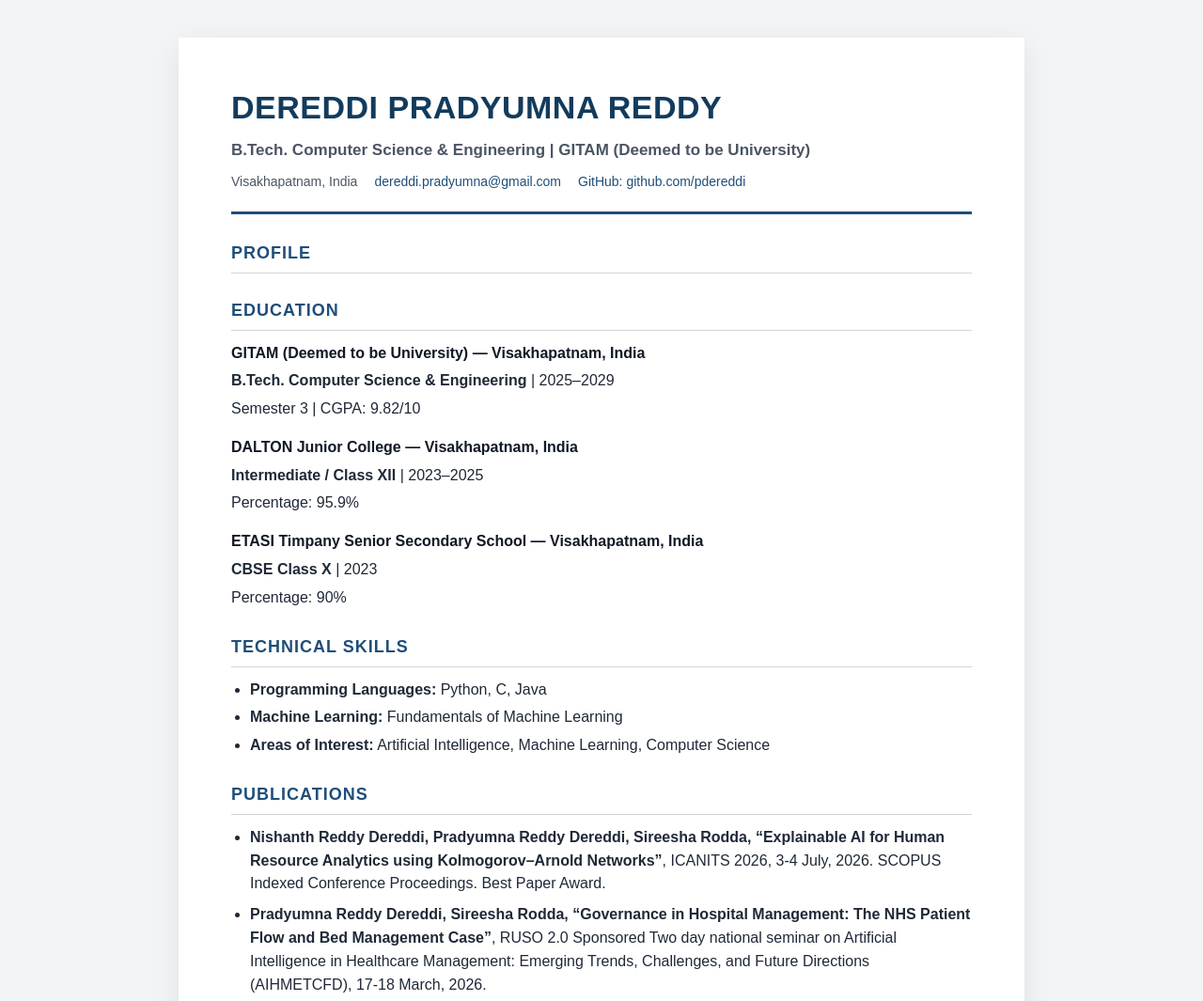
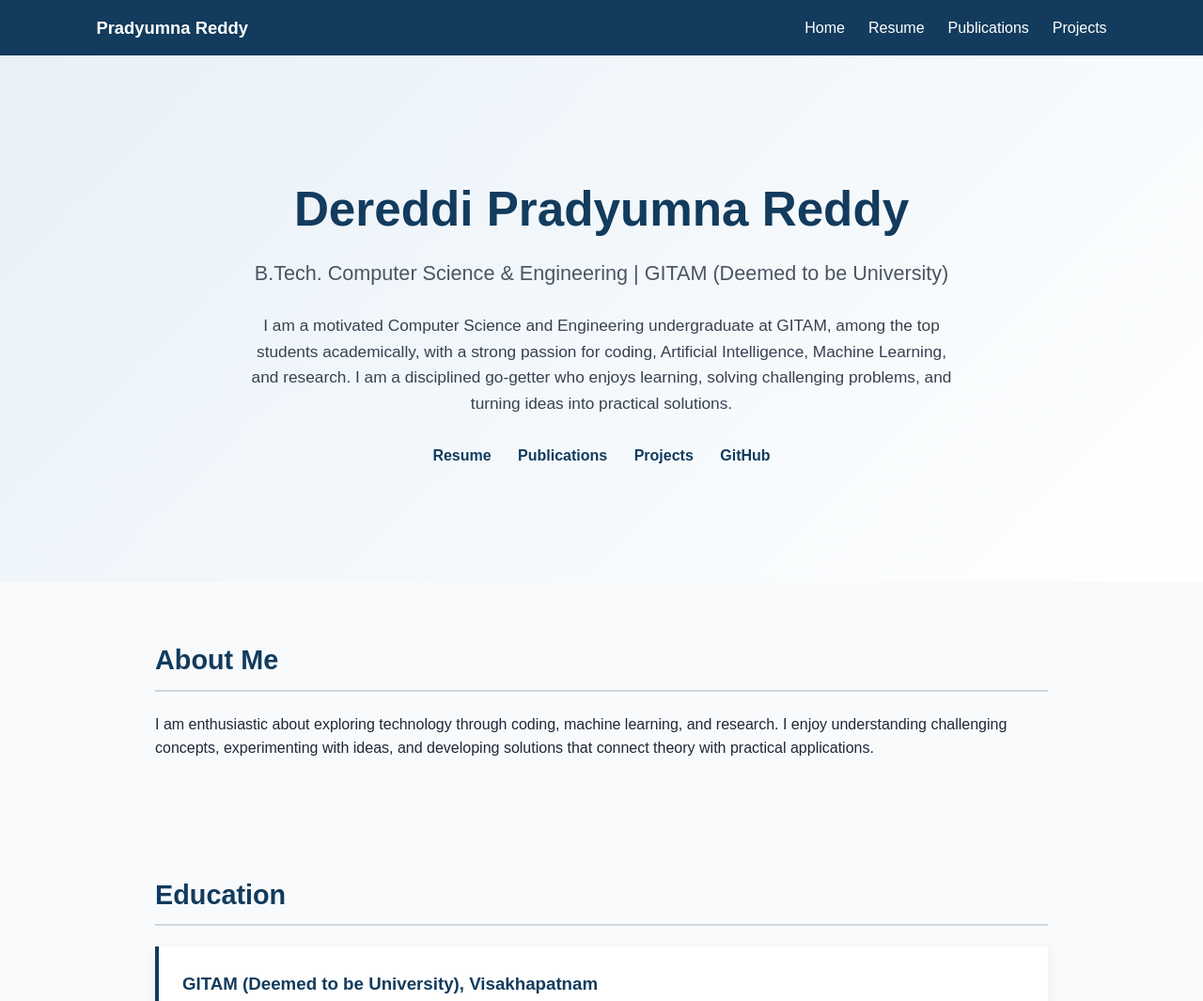
Before and after one commit to pdereddi/pdereddi.github.io, a plain HTML site: page index.html in a window 1280 px wide. Shown: the top 1065 px of the page at 94% size. Drawn offline with Linux system fonts and the light colour scheme.

Commit message:
Update index.html

```diff
--- a/index.html
+++ b/index.html
@@ -3,141 +3,128 @@
 <head>
 <meta charset="UTF-8">
 <meta name="viewport" content="width=device-width, initial-scale=1.0">
-<title>DEREDDI PRADYUMNA REDDY | Resume</title>
+<title>Dereddi Pradyumna Reddy | Student Portfolio</title>
 <style>
-  * { box-sizing: border-box; }
-  body {
-    margin: 0;
-    background: #f3f4f6;
-    color: #1f2937;
-    font-family: Arial, Helvetica, sans-serif;
-    line-height: 1.55;
-  }
-  .resume {
-    max-width: 900px;
-    margin: 40px auto;
-    background: #fff;
-    padding: 48px 56px;
-    box-shadow: 0 8px 30px rgba(0,0,0,.08);
-  }
-  header {
-    border-bottom: 3px solid #1f4e79;
-    padding-bottom: 20px;
-    margin-bottom: 28px;
-  }
-  h1 {
-    margin: 0 0 6px;
-    color: #123b5d;
-    font-size: 34px;
-    letter-spacing: .5px;
-  }
-  .subtitle {
-    font-size: 17px;
-    font-weight: 600;
-    color: #4b5563;
-    margin-bottom: 10px;
-  }
-  .contact {
-    display: flex;
-    flex-wrap: wrap;
-    gap: 6px 18px;
-    font-size: 14px;
-    color: #4b5563;
-  }
-  a { color: #1f4e79; text-decoration: none; }
-  a:hover { text-decoration: underline; }
-  section { margin-top: 26px; }
-  h2 {
-    margin: 0 0 12px;
-    font-size: 18px;
-    text-transform: uppercase;
-    letter-spacing: 1px;
-    color: #1f4e79;
-    border-bottom: 1px solid #d1d5db;
-    padding-bottom: 6px;
-  }
-  p { margin: 5px 0; }
-  .edu-item { margin-bottom: 16px; }
-  .edu-item h3 {
-    font-size: 16px;
-    margin: 0 0 3px;
-    color: #111827;
-  }
-  ul { margin: 7px 0 0 20px; padding: 0; }
-  li { margin-bottom: 8px; }
-  .pub-title { font-weight: 600; }
-  .skills-list li { margin-bottom: 5px; }
-  .membership { margin-top: 4px; }
-  @media (max-width: 650px) {
-    .resume { margin: 0; padding: 30px 24px; box-shadow: none; }
-    h1 { font-size: 28px; }
-  }
-  @media print {
-    body { background: white; }
-    .resume { margin: 0; max-width: none; box-shadow: none; }
-    a { color: inherit; }
+*{box-sizing:border-box;margin:0;padding:0}
+html{scroll-behavior:smooth}
+body{font-family:Arial,Helvetica,sans-serif;line-height:1.6;color:#1f2937;background:#f8fafc}
+nav{position:sticky;top:0;z-index:1000;background:#123b5d;padding:15px 8%;display:flex;justify-content:space-between;align-items:center}
+.logo{color:white;font-size:1.15rem;font-weight:bold}
+nav ul{list-style:none;display:flex;gap:25px}
+nav a{color:white;text-decoration:none;font-weight:500}
+nav a:hover{text-decoration:underline}
+.hero{min-height:70vh;display:flex;align-items:center;justify-content:center;text-align:center;padding:70px 20px;background:linear-gradient(135deg,#e8f1f8,#fff)}
+.hero-content{max-width:850px}
+.hero h1{font-size:3.2rem;color:#123b5d;margin-bottom:10px}
+.hero h2{font-size:1.35rem;color:#4b5563;font-weight:500;margin-bottom:25px}
+.hero p{max-width:760px;margin:auto;font-size:1.08rem;color:#374151}
+.hero-links{margin-top:28px}
+.hero-links a{color:#123b5d;font-weight:bold;text-decoration:none;margin:0 12px}
+.hero-links a:hover{text-decoration:underline}
+section{max-width:1000px;margin:auto;padding:60px 25px}
+section h2{color:#123b5d;font-size:1.8rem;margin-bottom:22px;border-bottom:2px solid #d1d5db;padding-bottom:8px}
+.education{background:white;padding:25px;margin-bottom:18px;border-left:4px solid #123b5d;box-shadow:0 3px 12px rgba(0,0,0,.06)}
+.education h3{color:#123b5d;margin-bottom:6px}
+.education p{margin:3px 0}
+.interest-grid{display:flex;flex-wrap:wrap;gap:12px}
+.interest{background:white;padding:11px 18px;border-radius:20px;box-shadow:0 2px 8px rgba(0,0,0,.08)}
+.hobbies{display:grid;grid-template-columns:repeat(5,1fr);gap:15px}
+.hobby{background:white;text-align:center;padding:22px 10px;border-radius:10px;box-shadow:0 3px 12px rgba(0,0,0,.07);font-weight:600;color:#123b5d}
+footer{text-align:center;background:#123b5d;color:white;padding:25px}
+footer a{color:white}
+@media(max-width:700px){
+nav{flex-direction:column;gap:10px}
+nav ul{gap:14px;flex-wrap:wrap;justify-content:center}
+.hero h1{font-size:2.3rem}
+.hobbies{grid-template-columns:repeat(2,1fr)}
 }
 </style>
 </head>
 <body>
-<main class="resume">
-  <header>
-    <h1>DEREDDI PRADYUMNA REDDY</h1>
-    <div class="subtitle">B.Tech. Computer Science &amp; Engineering | GITAM (Deemed to be University)</div>
-    <div class="contact">
-      <span>Visakhapatnam, India</span>
-      <span><a href="mailto:dereddi.pradyumna@gmail.com">dereddi.pradyumna@gmail.com</a></span>
-      <span><a href="https://github.com/pdereddi" target="_blank" rel="noopener">GitHub: github.com/pdereddi</a></span>
+
+<nav>
+<div class="logo">Pradyumna Reddy</div>
+<ul>
+<li><a href="index.html">Home</a></li>
+<li><a href="resume.html">Resume</a></li>
+<li><a href="publications.html">Publications</a></li>
+<li><a href="projects.html">Projects</a></li>
+</ul>
+</nav>
+
+<header class="hero">
+<div class="hero-content">
+<h1>Dereddi Pradyumna Reddy</h1>
+<h2>B.Tech. Computer Science &amp; Engineering | GITAM (Deemed to be University)</h2>
+<p>
+I am a motivated Computer Science and Engineering undergraduate at GITAM,
+among the top students academically, with a strong passion for coding,
+Artificial Intelligence, Machine Learning, and research. I am a disciplined
+go-getter who enjoys learning, solving challenging problems, and turning
+ideas into practical solutions.
+</p>
+<div class="hero-links">
+<a href="resume.html">Resume</a>
+<a href="publications.html">Publications</a>
+<a href="projects.html">Projects</a>
+<a href="https://github.com/pdereddi" target="_blank" rel="noopener">GitHub</a>
+</div>
 </div>
 </header>
 
 <section>
-    <h2>Profile</h2>
-    <p></p>
+<h2>About Me</h2>
+<p>
+I am enthusiastic about exploring technology through coding, machine learning,
+and research. I enjoy understanding challenging concepts, experimenting with
+ideas, and developing solutions that connect theory with practical applications.
+</p>
 </section>
 
 <section>
 <h2>Education</h2>
-
-<div class="edu-item">
-  <h3>GITAM (Deemed to be University) — Visakhapatnam, India</h3>
-  <p><strong>B.Tech. Computer Science &amp; Engineering</strong> | 2025–2029</p>
-  <p>Semester 3 | CGPA: 9.82/10</p>
+<div class="education">
+<h3>GITAM (Deemed to be University), Visakhapatnam</h3>
+<p><strong>B.Tech. Computer Science &amp; Engineering</strong></p>
+<p>2025–2029 | Semester 3 | CGPA: 9.82/10</p>
 </div>
-<div class="edu-item">
-  <h3>DALTON Junior College — Visakhapatnam, India</h3>
-  <p><strong>Intermediate / Class XII</strong> | 2023–2025</p>
-  <p>Percentage: 95.9%</p>
+<div class="education">
+<h3>DALTON Junior College, Visakhapatnam</h3>
+<p><strong>Intermediate / Class XII</strong></p>
+<p>2023–2025 | Percentage: 95.9%</p>
 </div>
-<div class="edu-item">
-  <h3>ETASI Timpany Senior Secondary School — Visakhapatnam, India</h3>
-  <p><strong>CBSE Class X</strong> | 2023</p>
-  <p>Percentage: 90%</p>
+<div class="education">
+<h3>ETASI Timpany Senior Secondary School, Visakhapatnam</h3>
+<p><strong>CBSE Class X</strong></p>
+<p>2023 | Percentage: 90%</p>
 </div>
-
 </section>
 
 <section>
-    <h2>Technical Skills</h2>
-    <ul class="skills-list">
-      <li><strong>Programming Languages:</strong> Python, C, Java</li>
-      <li><strong>Machine Learning:</strong> Fundamentals of Machine Learning</li>
-      <li><strong>Areas of Interest:</strong> Artificial Intelligence, Machine Learning, Computer Science</li>
-    </ul>
+<h2>Academic &amp; Research Interests</h2>
+<div class="interest-grid">
+<span class="interest">Coding</span>
+<span class="interest">Artificial Intelligence</span>
+<span class="interest">Machine Learning</span>
+<span class="interest">Research</span>
+</div>
 </section>
 
 <section>
-    <h2>Publications</h2>
-    <ul>
-      <li><span class="pub-title">Nishanth Reddy Dereddi, Pradyumna Reddy Dereddi, Sireesha Rodda, “Explainable AI for Human Resource Analytics using Kolmogorov–Arnold Networks”</span>, ICANITS 2026, 3-4 July, 2026. SCOPUS Indexed Conference Proceedings. Best Paper Award.</li>
-      <li><span class="pub-title">Pradyumna Reddy Dereddi, Sireesha Rodda, “Governance in Hospital Management: The NHS Patient Flow and Bed Management Case”</span>, RUSO 2.0 Sponsored Two day national seminar on Artificial Intelligence in Healthcare Management: Emerging Trends, Challenges, and Future Directions (AIHMETCFD), 17-18 March, 2026.</li>
-    </ul>
+<h2>Hobbies &amp; Personal Interests</h2>
+<div class="hobbies">
+<div class="hobby">Swimming</div>
+<div class="hobby">Badminton</div>
+<div class="hobby">Running</div>
+<div class="hobby">Movies</div>
+<div class="hobby">Creative Writing</div>
+</div>
 </section>
 
-  <section>
-    <h2>Memberships</h2>
-    <p class="membership">• ACM Student Member (Membership Number: 7272382)</p>
-  </section>
-</main>
+<footer>
+<p>&copy; 2026 Dereddi Pradyumna Reddy |
+<a href="https://github.com/pdereddi" target="_blank" rel="noopener">GitHub</a></p>
+</footer>
+
 </body>
 </html>
```
Lines whose indentation alone changed are shown as unchanged.
